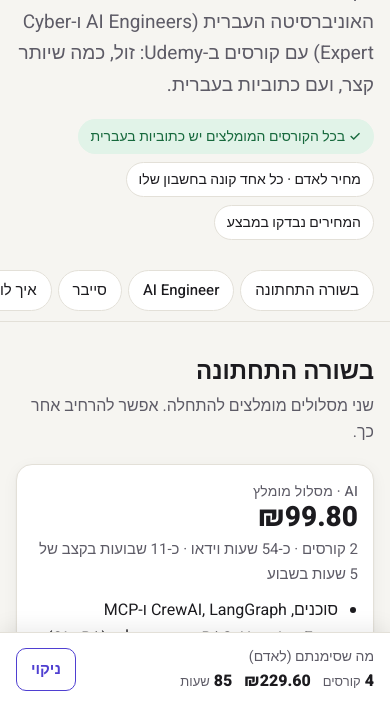
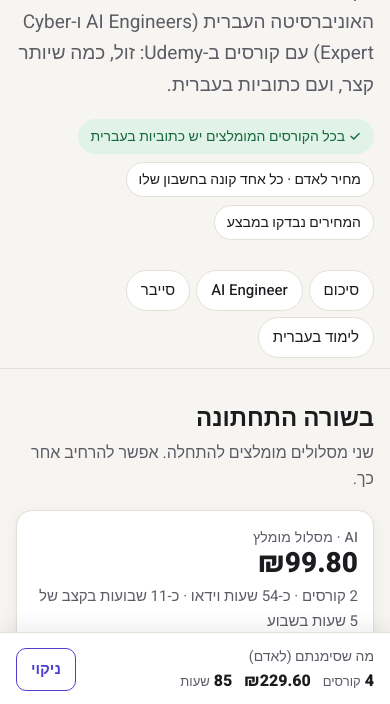
Before and after one commit to mlb-code/study-plan, a plain HTML site: page index.html in a window 390 px wide. Shown: the part 138-842 px from the top of the page. Drawn offline with Linux system fonts and the light colour scheme.

Commit message:
Nav: shorter labels, wrap instead of horizontal scroll on mobile
Co-Authored-By: Claude Opus 5.5 <noreply@anthropic.com>

```diff
--- a/index.html
+++ b/index.html
@@ -46,7 +46,7 @@ h1{font-size:clamp(30px,6vw,46px);line-height:1.15;margin:6px 0 10px;font-weight
 .chip.he{background:var(--ok-soft);border-color:transparent;color:var(--ok)}
 
 nav.tabs{position:sticky;top:0;z-index:5;background:color-mix(in srgb,var(--bg) 92%,transparent);backdrop-filter:blur(8px);border-bottom:1px solid var(--line)}
-nav.tabs .wrap{display:flex;gap:6px;overflow-x:auto;padding-top:10px;padding-bottom:10px;scrollbar-width:none}
+nav.tabs .wrap{display:flex;flex-wrap:wrap;gap:6px;padding-top:10px;padding-bottom:10px}
 nav.tabs a{flex:0 0 auto;text-decoration:none;color:var(--ink);font-weight:500;font-size:15px;padding:7px 14px;border-radius:999px;border:1px solid var(--line);background:var(--surface)}
 nav.tabs a:hover{border-color:var(--accent)}
 
@@ -151,10 +151,10 @@ footer a{color:var(--muted)}
 
 <nav class="tabs" aria-label="ניווט">
   <div class="wrap">
-    <a href="#summary">בשורה התחתונה</a>
+    <a href="#summary">סיכום</a>
     <a href="#ai">AI Engineer</a>
     <a href="#cyber">סייבר</a>
-    <a href="#hebrew">איך לומדים בעברית</a>
+    <a href="#hebrew">לימוד בעברית</a>
   </div>
 </nav>
 
```
